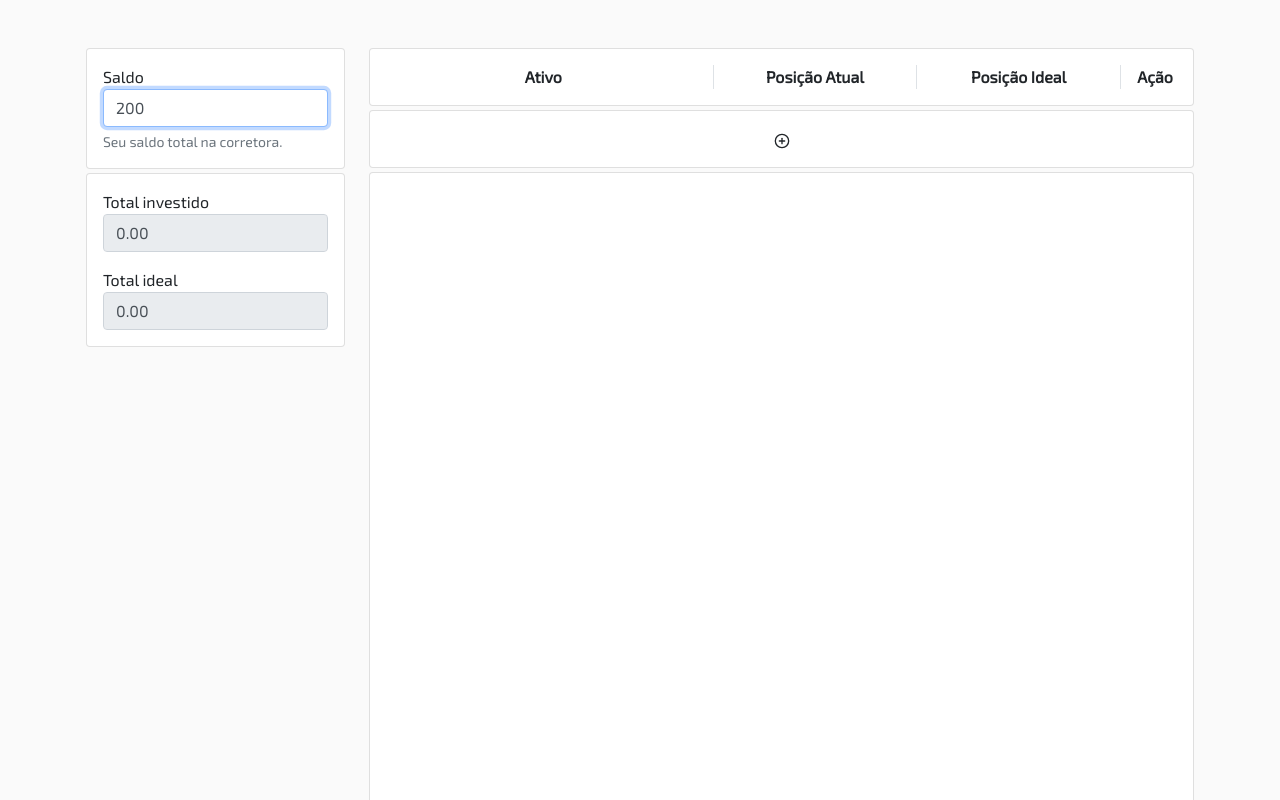
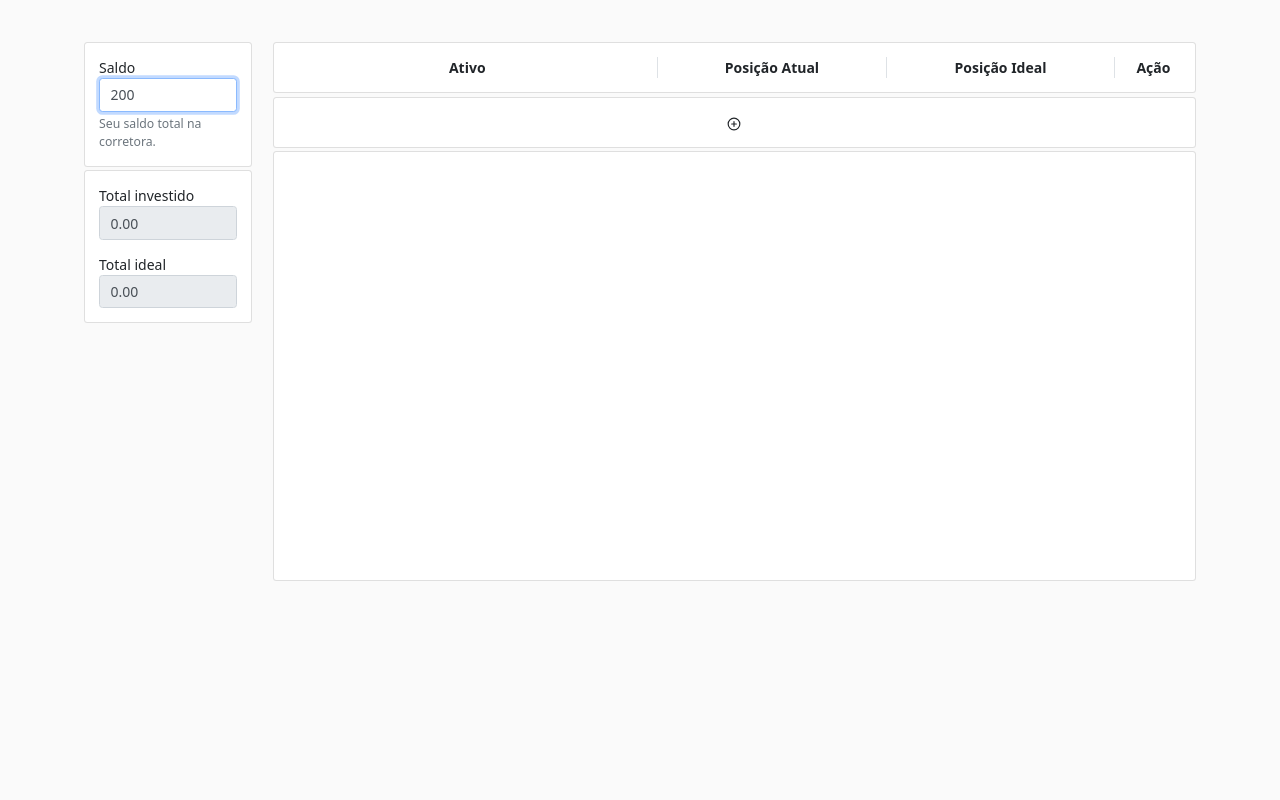
Before and after one commit to danjsillva/planilhapit-web, a React (Create React App) app: page / in a window 1280 px wide. Shown: the top 800 px of the page. Built offline with nearby package versions, Linux system fonts and the light colour scheme.

Commit message:
fix: ajustes nos tamanhos de fonte entre outras correcoes

```diff
--- a/src/App.js
+++ b/src/App.js
@@ -12,10 +12,10 @@ const App = () => {
     <RecoilRoot>
       <div className="container">
         <div className="row mt-5">
-          <div className="col-12 col-lg-3">
+          <div className="col-12 col-lg-2">
             <Sidebar />
           </div>
-          <div className="col-12 col-lg-9">
+          <div className="col-12 col-lg-10">
             <AssetsTable />
 
             <AssetsChart />
--- a/src/components/AssetsChart.js
+++ b/src/components/AssetsChart.js
@@ -100,22 +100,6 @@ const AssetChart = () => {
             />
           </PieChart>
         </div>
-        <div className="col">
-          <PieChart width={400} height={400}>
-            <Pie
-              data={assets}
-              cx={200}
-              cy={200}
-              innerRadius={60}
-              outerRadius={80}
-              fill="#0d6efd"
-              dataKey="idealAmount"
-              activeIndex={activeIndex}
-              activeShape={renderActiveShape}
-              onMouseEnter={(data, index) => setActiveIndex(index)}
-            />
-          </PieChart>
-        </div>
       </div>
     </div>
   );
--- a/src/components/AssetsTable.js
+++ b/src/components/AssetsTable.js
@@ -25,8 +25,8 @@ const AssetsTable = () => {
       {assets.map((asset) => (
         <div key={asset.label} className="card card-body pointer mt-1">
           <div className="row">
-            <div className="col-2">{asset.label}</div>
-            <div className="col-1">{asset.grade}</div>
+            <div className="col">{asset.label}</div>
+            <div className="col">{asset.grade}</div>
             <div className="col-2 border-right">
               R$ {asset.price.toFixed(2)}
             </div>
--- a/src/style.css
+++ b/src/style.css
@@ -1,5 +1,9 @@
+html {
+  font-family: "Exo 2", sans-serif;
+  font-size: 0.875rem;
+}
+
 body {
-  font-family: "Exo 2", sans-serif;
   background-color: #fafafa;
 }
 
```
